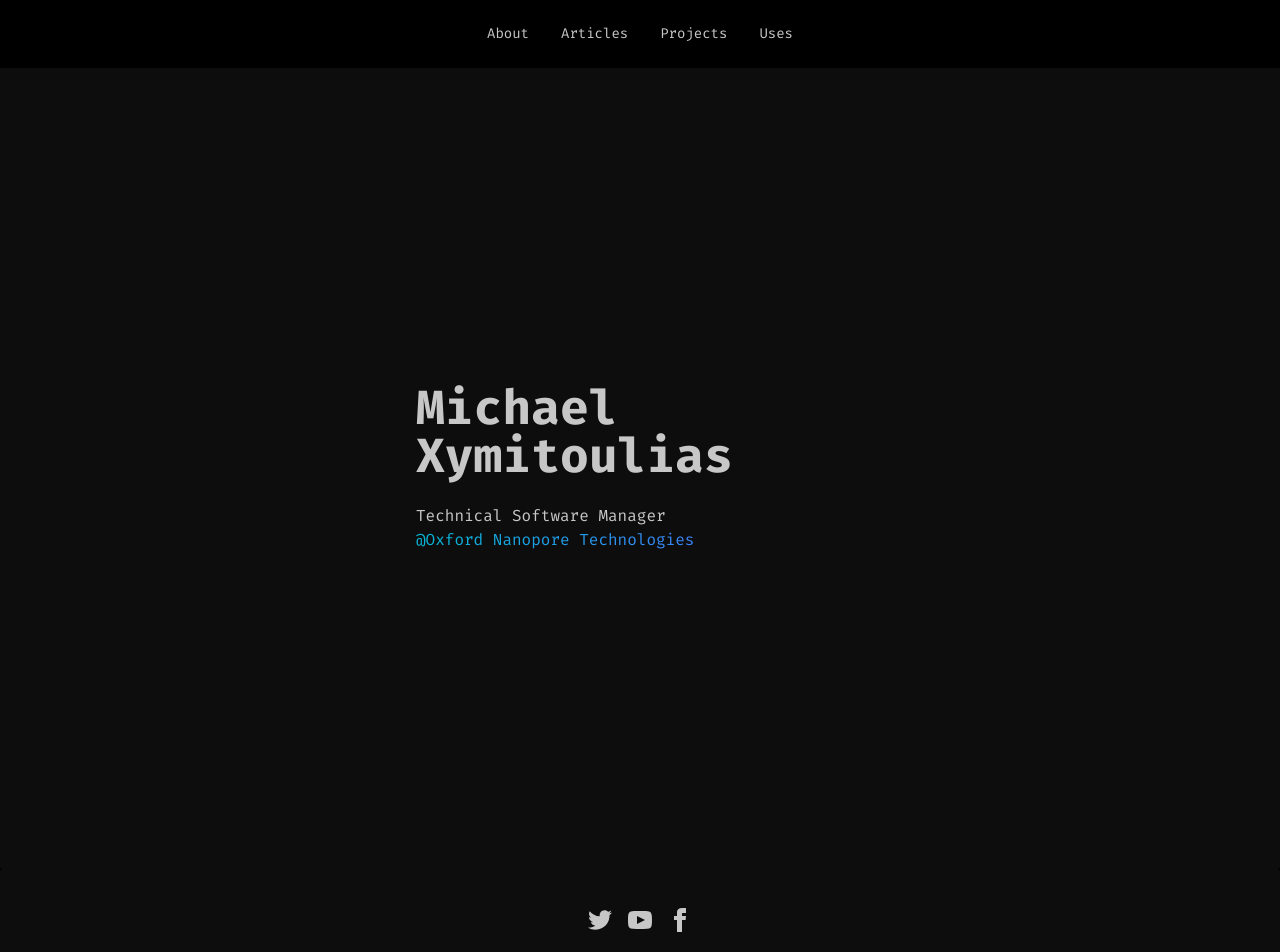
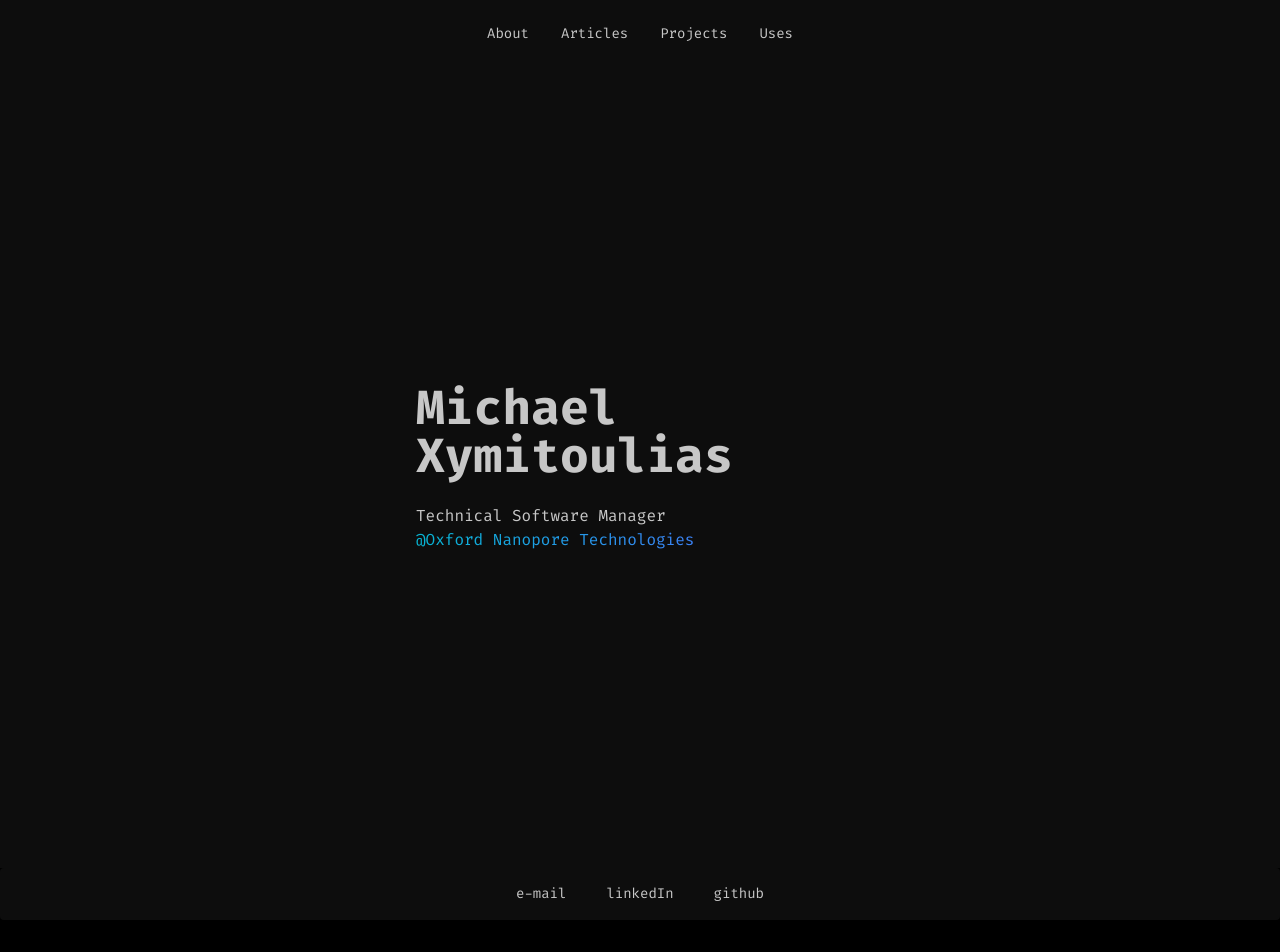
Before and after one commit to michxymi/michxymi.com, a Next.js app: page / in a window 1280 px wide. Shown: the top 952 px of the page. After the commit the page ends 920 px from the top, so only its background shows below. Built offline with nearby package versions, Linux system fonts and the light colour scheme.

Commit message:
Use menu for socials in footer

```diff
--- a/components/footer.tsx
+++ b/components/footer.tsx
@@ -1,16 +1,36 @@
+import Link from 'next/link'
+import { ReactElement, JSXElementConstructor, ReactNode, ReactPortal, PromiseLikeOfReactNode, Key } from 'react'
+import { UrlObject } from 'url'
+
+function createSocialMenuWith(classNames: string | undefined) {
+    const socialItems = [
+        {
+            label: "e-mail",
+            url: "mailto:michxymi@gmail.com"
+        },
+        {
+            label: "linkedIn",
+            url: "https://www.linkedin.com/in/mxymitoulias/"
+        },
+        {
+            label: "github",
+            url: "https://github.com/michxymi"
+        }
+    ]
+
+    return (
+        <ul tabIndex={0} className={classNames}>
+            {socialItems.map((item: { url: string | UrlObject; label: string | number | boolean | ReactElement<any, string | JSXElementConstructor<any>> | Iterable<ReactNode> | ReactPortal | PromiseLikeOfReactNode | null | undefined }, index: Key | null | undefined) => {
+                return <li><Link href={item.url} key={index}>{item.label}</Link></li>
+            })}
+        </ul>
+    )
+}
+
 export default function Footer() {
     return (
-        <footer className="footer footer-center p-10 bg-base-200 text-base-content rounded">
-            <div>
-                <div className="grid grid-flow-col gap-4">
-                    <a><svg xmlns="http://www.w3.org/2000/svg" width="24" height="24" viewBox="0 0 24 24" className="fill-current"><path d="M24 4.557c-.883.392-1.832.656-2.828.775 1.017-.609 1.798-1.574 2.165-2.724-.951.564-2.005.974-3.127 1.195-.897-.957-2.178-1.555-3.594-1.555-3.179 0-5.515 2.966-4.797 6.045-4.091-.205-7.719-2.165-10.148-5.144-1.29 2.213-.669 5.108 1.523 6.574-.806-.026-1.566-.247-2.229-.616-.054 2.281 1.581 4.415 3.949 4.89-.693.188-1.452.232-2.224.084.626 1.956 2.444 3.379 4.6 3.419-2.07 1.623-4.678 2.348-7.29 2.04 2.179 1.397 4.768 2.212 7.548 2.212 9.142 0 14.307-7.721 13.995-14.646.962-.695 1.797-1.562 2.457-2.549z"></path></svg></a>
-                    <a><svg xmlns="http://www.w3.org/2000/svg" width="24" height="24" viewBox="0 0 24 24" className="fill-current"><path d="M19.615 3.184c-3.604-.246-11.631-.245-15.23 0-3.897.266-4.356 2.62-4.385 8.816.029 6.185.484 8.549 4.385 8.816 3.6.245 11.626.246 15.23 0 3.897-.266 4.356-2.62 4.385-8.816-.029-6.185-.484-8.549-4.385-8.816zm-10.615 12.816v-8l8 3.993-8 4.007z"></path></svg></a>
-                    <a><svg xmlns="http://www.w3.org/2000/svg" width="24" height="24" viewBox="0 0 24 24" className="fill-current"><path d="M9 8h-3v4h3v12h5v-12h3.642l.358-4h-4v-1.667c0-.955.192-1.333 1.115-1.333h2.885v-5h-3.808c-3.596 0-5.192 1.583-5.192 4.615v3.385z"></path></svg></a>
-                </div>
-            </div>
-            <div>
-                <p>Copyright © 2023 Michael Xymitoulias</p>
-            </div>
+        <footer className="footer footer-center bg-base-200 text-base-content rounded">
+            { createSocialMenuWith("menu menu-horizontal px-1") }
         </footer>
     )
 }
--- a/components/navbar.tsx
+++ b/components/navbar.tsx
@@ -31,13 +31,13 @@ function createMenuWith(classNames: string | undefined) {
 
 export default function NavBar() {
     return (
-        <nav className="navbar bg-base-100">
+        <nav className="navbar bg-base-200">
             <div className="navbar-start">
                 <div className="dropdown">
                     <label tabIndex={0} className="btn btn-ghost sm:hidden">
                         <svg xmlns="http://www.w3.org/2000/svg" className="h-5 w-5" fill="none" viewBox="0 0 24 24" stroke="currentColor"><path strokeLinecap="round" strokeLinejoin="round" strokeWidth="2" d="M4 6h16M4 12h8m-8 6h16" /></svg>
                     </label>
-                    { createMenuWith("menu menu-sm dropdown-content mt-3 z-[1] p-2 shadow bg-base-100 rounded-box w-52")}
+                    { createMenuWith("menu menu-sm dropdown-content mt-3 z-[1] p-2 shadow bg-base-200 rounded-box w-52")}
                 </div>
             </div>
             <div className="navbar-center hidden sm:flex">
```
